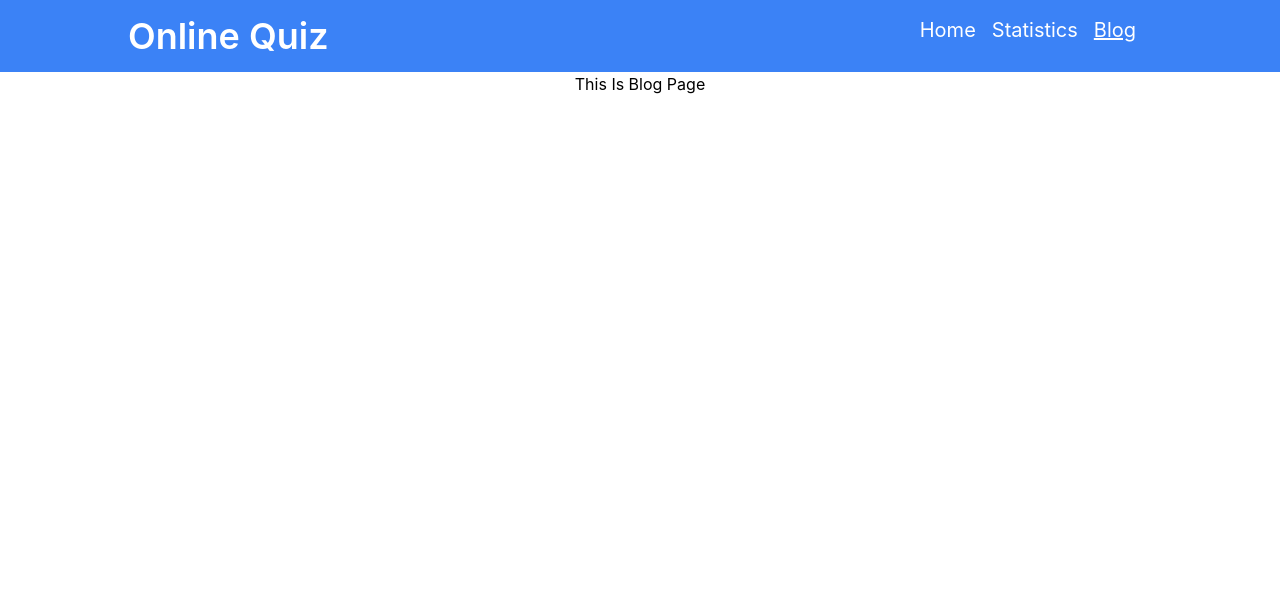
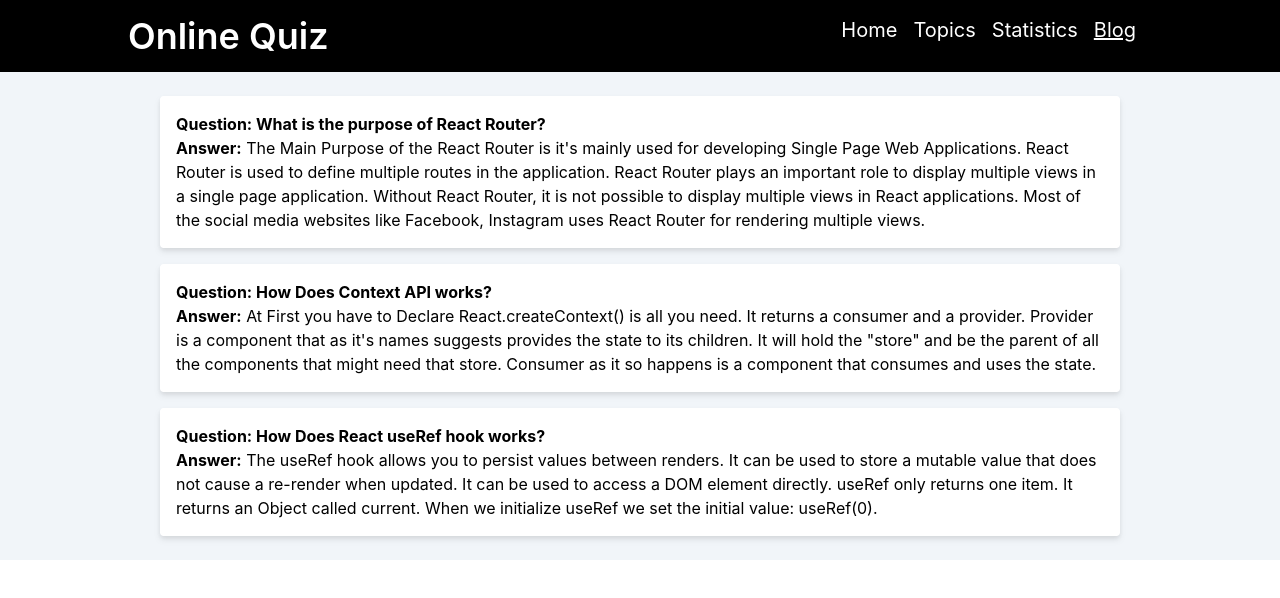
Before and after one commit to Akzaber/quiz-qrackers-website, a React (Create React App) app: page /blog in a window 1280 px wide. Shown: the top 598 px of the page. Built offline with nearby package versions, Linux system fonts and the light colour scheme.

Commit message:
blog router complete

```diff
--- a/src/App.js
+++ b/src/App.js
@@ -1,9 +1,10 @@
-import { createBrowserRouter, RouterProvider } from 'react-router-dom';
+import { createBrowserRouter, Link, RouterProvider } from 'react-router-dom';
 import './App.css';
 import Blog from './components/Blog/Blog';
 import Home from './components/Home/Home';
 import ShowQuiz from './components/ShowQuiz/ShowQuiz';
 import Statistics from './components/Statistics/Statistics';
+import Topics from './components/Topics/Topics';
 import Main from './layouts/Main';
 
 function App() {
@@ -12,12 +13,20 @@ function App() {
       path: '/',
       element: <Main></Main>,
       children: [
+        {path: '/', element: <Home></Home>},
         {
-          path: '/',
+          path: '/home',
           loader: async() => {
             return fetch('quizData.json')
           },
           element: <Home></Home>
+        },
+        {
+          path: '/quiz',
+          loader: async() => {
+            return fetch('quizData.json')
+          },
+          element: <Topics></Topics>
         },
         {
           path: '/quiz/:id',
@@ -34,7 +43,15 @@ function App() {
           path: '/blog',
           element: <Blog></Blog>
         }
-      ]
+      ],
+    },
+    {
+      path: '*',
+      element: <div className='bg-red-700 text-white h-[600px] items-center flex justify-center flex-col gap-4'>
+        <h1 className='text-5xl font-bold'>404<br />NOT FOUND</h1>
+        <p>Sorry but the page that you requested dosen't exist.</p>
+        <Link to='/'><button className='bg-green-600 font-bold py-2 px-4 rounded-md'>Back Home</button></Link>
+      </div>
     }
   ])
   return (
--- a/src/components/Blog/Blog.js
+++ b/src/components/Blog/Blog.js
@@ -2,8 +2,19 @@ import React from 'react';
 
 const Blog = () => {
   return (
-    <div>
-      <h1>This Is Blog Page</h1>
+    <div className='bg-slate-100 py-6 flex gap-4 flex-col'>
+      <div className='w-3/4 mx-auto bg-white text-left p-4 rounded drop-shadow-md'>
+        <h3><strong>Question: What is the purpose of React Router?</strong></h3>
+        <p><strong>Answer:</strong> The Main Purpose of the React Router is it's mainly used for developing Single Page Web Applications. React Router is used to define multiple routes in the application. React Router plays an important role to display multiple views in a single page application. Without React Router, it is not possible to display multiple views in React applications. Most of the social media websites like Facebook, Instagram uses React Router for rendering multiple views.</p>
+      </div>
+      <div className='w-3/4 mx-auto bg-white text-left p-4 rounded drop-shadow-md'>
+        <h3><strong>Question: How Does Context API works?</strong></h3>
+        <p><strong>Answer:</strong> At First you have to Declare React.createContext() is all you need. It returns a consumer and a provider. Provider is a component that as it's names suggests provides the state to its children. It will hold the "store" and be the parent of all the components that might need that store. Consumer as it so happens is a component that consumes and uses the state.</p>
+      </div>
+      <div className='w-3/4 mx-auto bg-white text-left p-4 rounded drop-shadow-md'>
+        <h3><strong>Question: How Does React useRef hook works?</strong></h3>
+        <p><strong>Answer:</strong> The useRef hook allows you to persist values between renders. It can be used to store a mutable value that does not cause a re-render when updated. It can be used to access a DOM element directly. useRef only returns one item. It returns an Object called current. When we initialize useRef we set the initial value: useRef(0).</p>
+      </div>
     </div>
   );
 };
--- a/src/components/Header/Header.js
+++ b/src/components/Header/Header.js
@@ -4,12 +4,13 @@ import { NavLink } from 'react-router-dom';
 
 const Header = () => {
   return (
-    <nav className='flex justify-between md:px-32 bg-blue-500 py-4'>
+    <nav className='flex justify-between md:px-32 bg-black py-4'>
       <div>
         <h2 className='md:text-4xl text-2xl font-semibold text-white'>Online Quiz</h2>
       </div>
       <div className='text-white md:text-xl'>
-        <NavLink className={`mr-4 ${({isActive}) => isActive? 'active' : undefined}`} to='/'>Home</NavLink>
+        <NavLink className={({isActive}) => isActive? 'active' : undefined} to='/home'>Home</NavLink>
+        <NavLink className='mx-4' to='/quiz'>Topics</NavLink>
         <NavLink className='mr-4' to='/statistics'>Statistics</NavLink>
         <NavLink className='mr-4' to='/blog'>Blog</NavLink>
       </div>
--- a/src/components/Home/Home.js
+++ b/src/components/Home/Home.js
@@ -4,7 +4,7 @@ import Quiz from '../Quiz/Quiz';
 
 const Home = () => {
   const quizes = useLoaderData().data;
-  console.log(quizes);
+  // console.log(quizes);
   return (
     <div>
       <div className="bg-[url('/src/quiz.jpg')] bg-no-repeat bg-cover h-[560px] mb-6 flex flex-col justify-center items-center brightness-80 min-h-screen">
--- a/src/components/QuizesQ/QuizesQ.js
+++ b/src/components/QuizesQ/QuizesQ.js
@@ -29,7 +29,7 @@ const QuizesQ = ({quizsQ}) => {
         theme: "colored",
       });
 
-      const showAnswer = () => toast.info( `${correctAnswer}`, {
+      const showAnswer = () => toast.info( `Answer: ${correctAnswer}`, {
         position: "bottom-center",
         autoClose: 2000,
         hideProgressBar: false,
@@ -58,10 +58,10 @@ const QuizesQ = ({quizsQ}) => {
   return (
     <div className='bg-blue-900 rounded-md w-9/12 mx-auto mb-4 p-2 text-white'>
       <div className='flex justify-between items-center'>
-        <p><strong>Question: {question}</strong></p>
+        <p><strong>Question: {question.slice(3, -4)}</strong></p>
         <button onClick={handleShow}><FontAwesomeIcon icon={faEye}></FontAwesomeIcon></button>
       </div>
-     <div className='grid grid-cols-2 mx-auto'>
+     <div className='grid md:grid-cols-2 mx-auto'>
         {
           options.map((option, index) =>
               <div key={index} className='border border-white m-2 rounded-md text-left p-5'>
--- a/src/components/ShowQuiz/ShowQuiz.js
+++ b/src/components/ShowQuiz/ShowQuiz.js
@@ -1,13 +1,13 @@
-import React from 'react';
 import { useLoaderData } from 'react-router-dom';
 import QuizesQ from '../QuizesQ/QuizesQ';
 
 const ShowQuiz = () => {
   const showQuiz = useLoaderData().data.questions;
-  // console.log(showQuiz);
+  const quizName = useLoaderData().data.name;
+  console.log(showQuiz);
   return (
-    <div>
-      <h1 className='text-4xl font-bold'>Write Here In Detail</h1>
+    <div className='my-4'>
+      <h1 className='text-3xl font-bold text-blue-500 pb-4'>Quiz of {quizName}</h1>
       {
         showQuiz.map(quizsQ => <QuizesQ key={quizsQ.id} quizsQ={quizsQ}></QuizesQ>)
       }
--- /dev/null
+++ b/src/components/Topics/Topics.js
@@ -0,0 +1,19 @@
+import React from 'react';
+import { useLoaderData } from 'react-router-dom';
+import Quiz from '../Quiz/Quiz';
+
+const Topics = () => {
+  const quizes = useLoaderData().data;
+  return (
+    <div className='bg-yellow-50'>
+      <h1 className='text-3xl font-bold py-4 text-black'>Lets Choose Your Topic And Explore Quiz !!!</h1>
+      <div className='grid md:grid-cols-2 gap-4 pb-9'>
+        {
+          quizes.map(quiz => <Quiz key={quiz.id} quiz={quiz}></Quiz>)
+        }
+      </div>
+    </div>
+  );
+};
+
+export default Topics;
```
